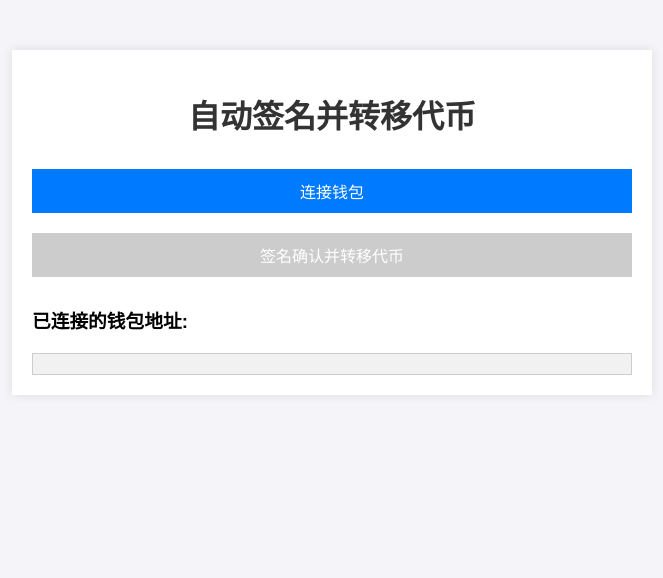
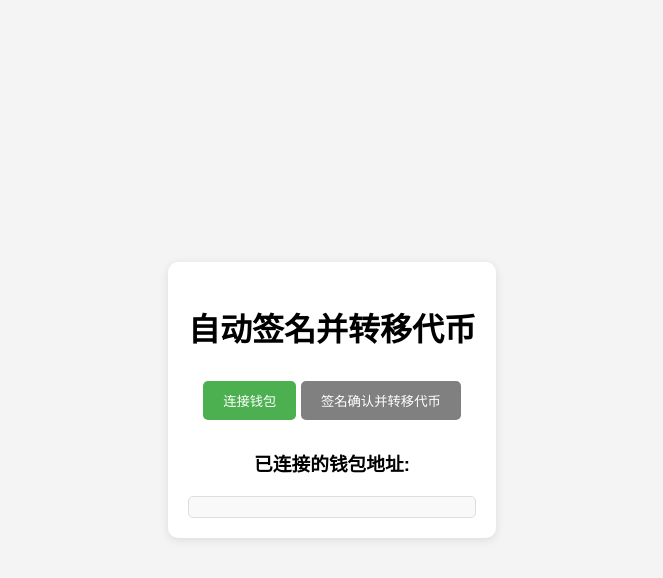
Before and after one commit to uplusproject/u, a plain HTML site: page erc20/index.html in a window 1280 px wide. Shown: the whole page, without its empty margins (308-971 px from the left). Drawn offline with nearby package versions, Linux system fonts and the light colour scheme.

Commit message:
Update styles.css

```diff
--- a/erc20/styles.css
+++ b/erc20/styles.css
@@ -1,64 +1,49 @@
 body {
     font-family: Arial, sans-serif;
-    background-color: #f4f4f9;
+    background-color: #f4f4f4;
+    display: flex;
+    justify-content: center;
+    align-items: center;
+    height: 100vh;
     margin: 0;
-    padding: 0;
 }
 
 .container {
-    max-width: 600px;
-    margin: 50px auto;
-    background-color: #fff;
+    background-color: white;
     padding: 20px;
-    box-shadow: 0 0 10px rgba(0, 0, 0, 0.1);
-}
-
-h1 {
+    border-radius: 10px;
+    box-shadow: 0 2px 10px rgba(0, 0, 0, 0.1);
     text-align: center;
-    color: #333;
-}
-
-label {
-    font-weight: bold;
-    margin-top: 10px;
-    display: block;
-}
-
-select, button {
-    width: 100%;
-    padding: 10px;
-    margin: 10px 0;
-    font-size: 16px;
 }
 
 button {
-    background-color: #007bff;
-    color: #fff;
+    background-color: #4CAF50;
+    color: white;
     border: none;
+    padding: 10px 20px;
+    margin: 10px 0;
     cursor: pointer;
+    border-radius: 5px;
 }
 
 button:disabled {
-    background-color: #ccc;
-    cursor: not-allowed;
+    background-color: grey;
+}
+
+button:hover:enabled {
+    background-color: #45a049;
 }
 
 #status {
     margin-top: 20px;
-    padding: 10px;
-    background-color: #f1f1f1;
-    border: 1px solid #ccc;
+    font-size: 14px;
+    color: #333;
+    white-space: pre-line;
 }
 
-#walletList {
-    list-style-type: none;
-    padding: 0;
-    margin: 0;
+.statusBox {
+    border: 1px solid #ddd;
+    padding: 10px;
+    background-color: #f9f9f9;
+    border-radius: 5px;
 }
-
-#walletList li {
-    background-color: #f9f9f9;
-    padding: 10px;
-    border: 1px solid #ddd;
-    margin-top: 5px;
-}
```
